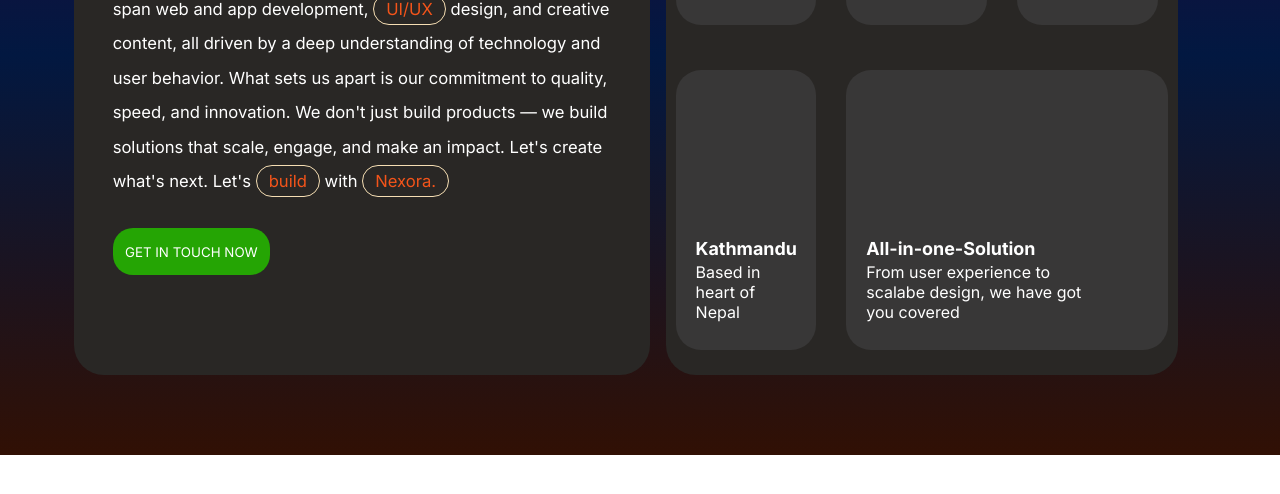
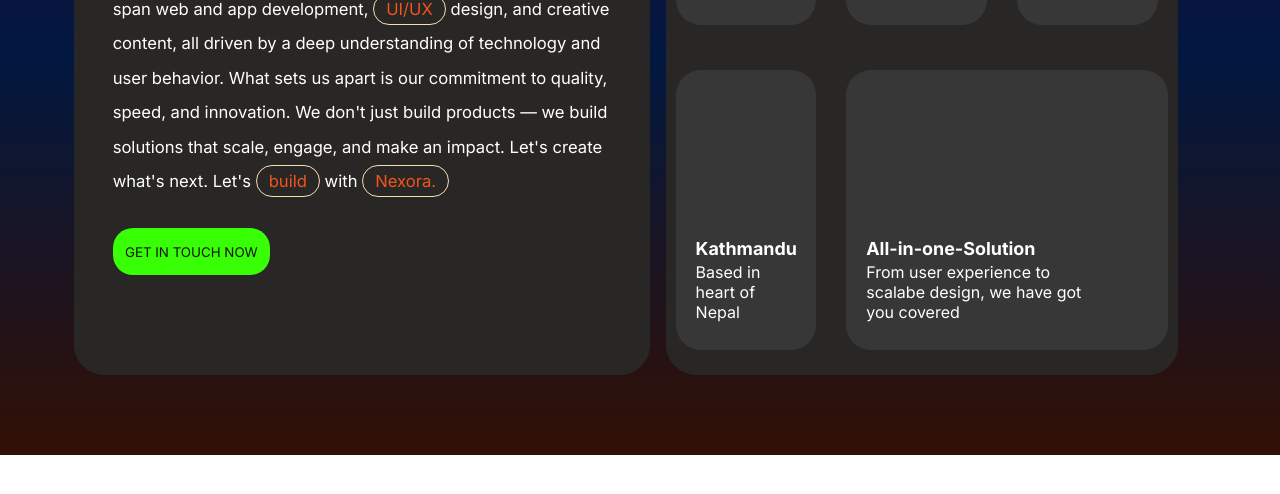
Before and after one commit to rajyadav63/Krea8ix, a website: page index.html in a window 1280 px wide. Shown: the part 1865-2359 px from the top of the page. Drawn offline with nearby package versions, Linux system fonts and the light colour scheme.

Commit message:
about section redesign

```diff
--- a/style.css
+++ b/style.css
@@ -244,7 +244,8 @@ nav button:hover {
   color: #39e70e;
 }
 .about-us .get-in-touch {
-  background-color: #25a504;
+  background-color: #38ff06;
+  color: #111;
   border: none;
   outline: none;
   border-radius: 20px;
@@ -253,7 +254,7 @@ nav button:hover {
   margin-bottom: 5px;
 }
 .about-us .get-in-touch:hover {
-  background-color: #31c70b;
+  background-color: #30dd05;
   cursor: pointer;
 }
 #page3 .grid {
```
